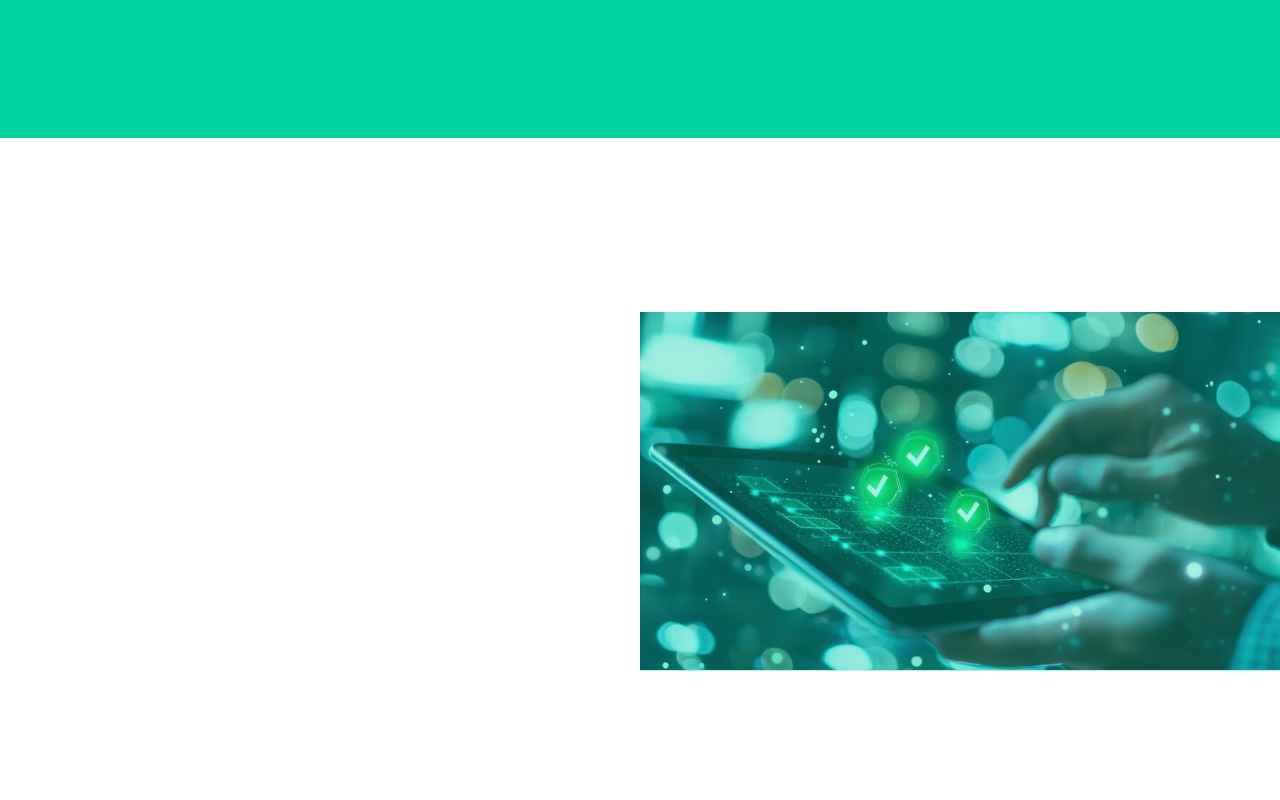
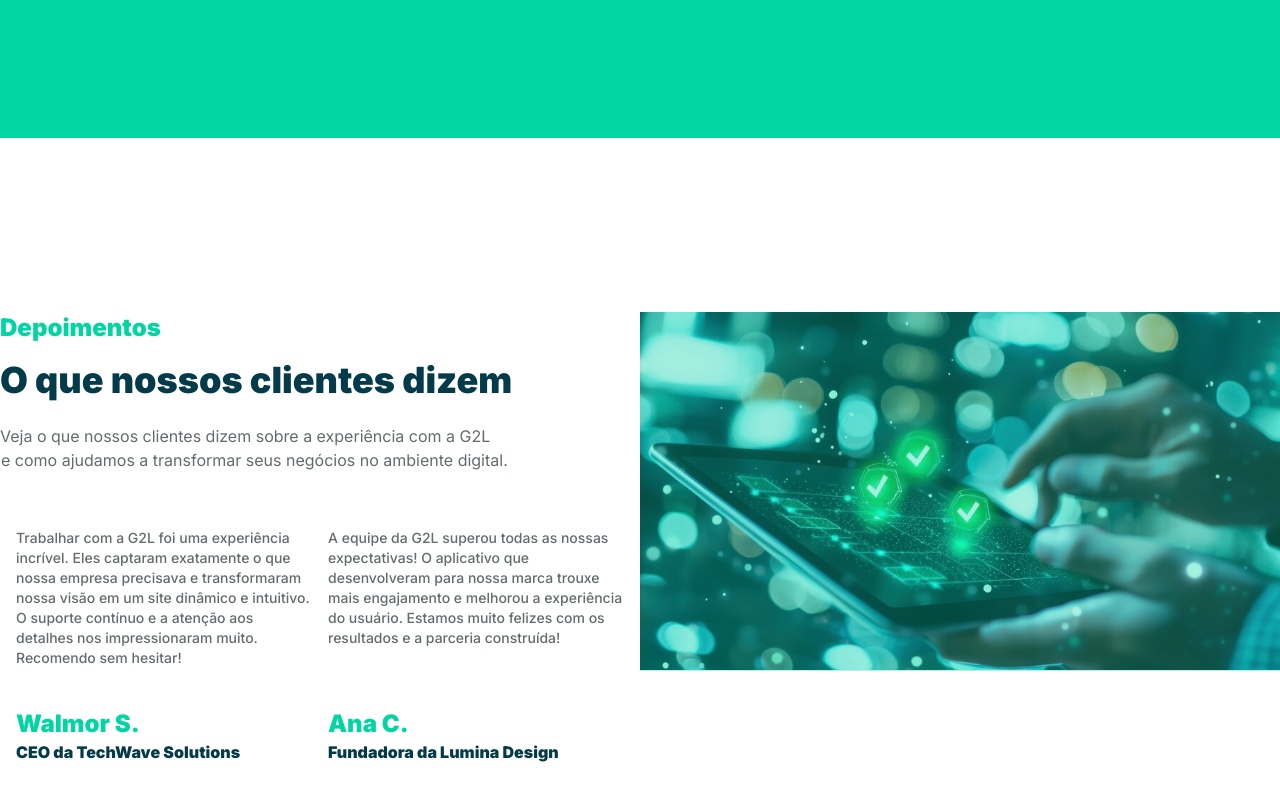
Before and after one commit to Gabriel-Andreoni/g2l, a Next.js app: page / in a window 1280 px wide. Shown: the part 2947-3747 px from the top of the page. Built offline with nearby package versions, Linux system fonts and the light colour scheme.

Commit message:
Inserção do conteúdo da seção de depoimentos

```diff
--- a/app/sections/Testimonial/index.tsx
+++ b/app/sections/Testimonial/index.tsx
@@ -7,7 +7,29 @@ export default function Testimonial() {
         <section className="mt-28 h-screen">
             <div className="max-w-7xl h-full mx-auto py-28 flex">
                 <div className="w-3/6 flex flex-col">
-                    <h6></h6>
+                    <div className="w-full flex flex-col">
+                        <h6 className="mb-4 text-2xl font-black text-[#01D6A3]">Depoimentos</h6>
+                        <h2 className="mb-6 text-4xl font-black text-[#033B4A]">O que nossos clientes dizem</h2>
+                        <p className="w-10/12 text-balance text-[#636B6E]">Veja o que nossos clientes dizem sobre a experiência com a G2L</p>
+                        <p className="w-10/12 ml-[1px] text-balance text-[#636B6E]">e como ajudamos a transformar seus negócios no ambiente digital.</p>
+                    </div>
+                    <div className="w-full p-4 mt-10 flex gap-4">
+                        <div className="w-3/6 flex flex-col">
+                            <p className="mb-auto text-sm font-medium text-[#636B6E]">Trabalhar com a G2L foi uma experiência incrível. Eles captaram exatamente o que nossa empresa precisava e transformaram nossa visão em um site dinâmico e intuitivo. O suporte contínuo e a atenção aos detalhes nos impressionaram muito. Recomendo sem hesitar!</p>
+                            <span className="mt-10">
+                                <h2 className="text-2xl font-black text-[#01D6A3]">Walmor S.</h2>
+                                <h6 className="text-md font-black text-[#033B4A]">CEO da TechWave Solutions</h6>
+                            </span>
+                        </div>
+
+                        <div className="w-3/6 flex flex-col">
+                            <p className="mb-auto text-sm font-medium text-[#636B6E]">A equipe da G2L superou todas as nossas expectativas! O aplicativo que desenvolveram para nossa marca trouxe mais engajamento e melhorou a experiência do usuário. Estamos muito felizes com os resultados e a parceria construída!</p>
+                            <span className="mt-10">
+                                <h2 className="text-2xl font-black text-[#01D6A3]">Ana C.</h2>
+                                <h6 className="text-md font-black text-[#033B4A]">Fundadora da Lumina Design</h6>
+                            </span>
+                        </div>
+                    </div>
                 </div>
 
                 <div className="w-3/6 relative after:content-[''] after:w-full after:h-[359px] after:block after:absolute after:top-0 after:bg-[#01D6A3] after:opacity-30">
```
